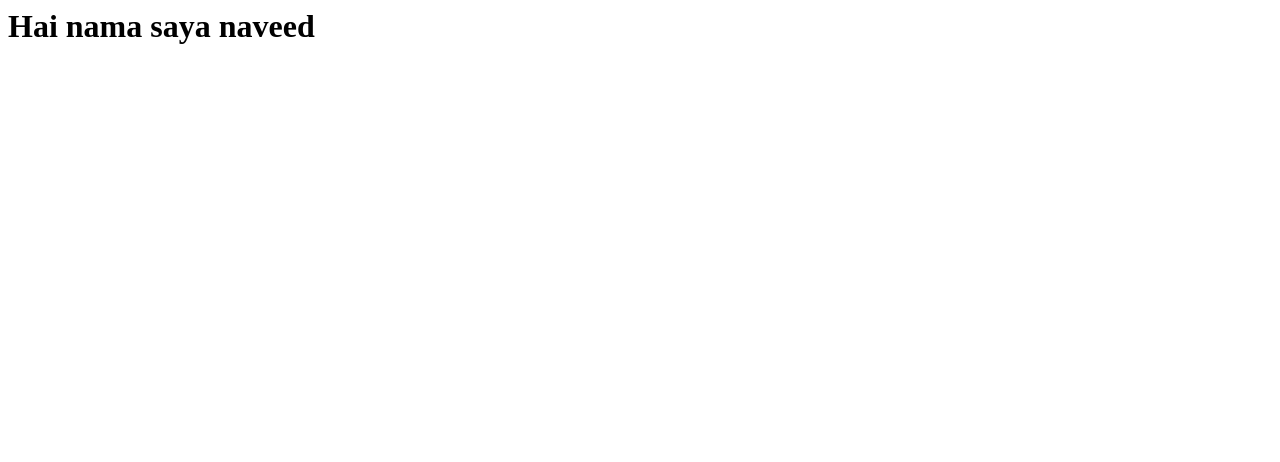
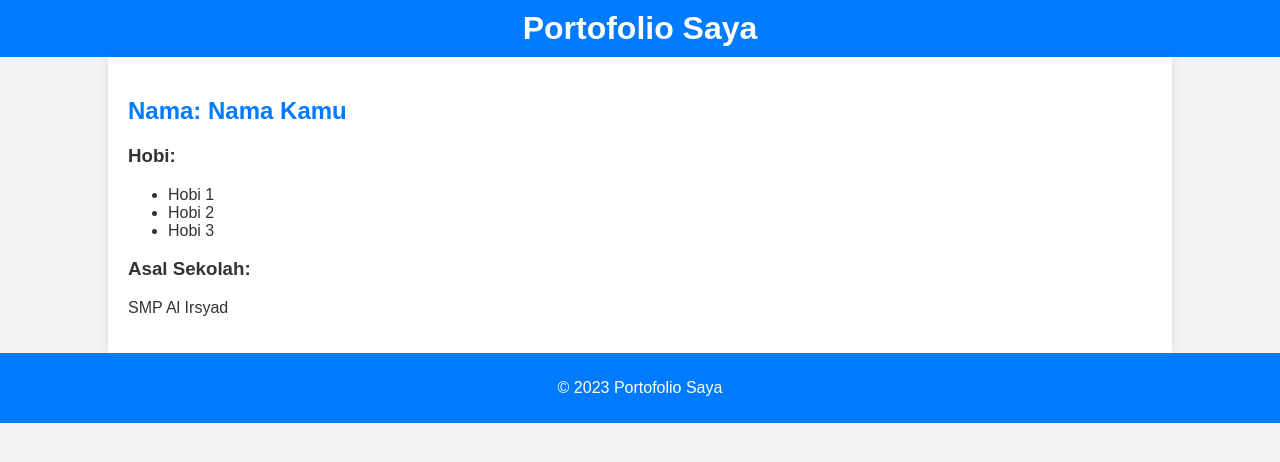
Before and after one commit to pemroalrisyad/nveed, a plain HTML site: page index.html in a window 1280 px wide. Drawn offline with Linux system fonts and the light colour scheme.

Commit message:
Update index.html

```diff
--- a/index.html
+++ b/index.html
@@ -1 +1,69 @@
-<h1>Hai nama saya naveed</h1>
+<!DOCTYPE html>
+<html lang="id">
+<head>
+    <meta charset="UTF-8">
+    <meta name="viewport" content="width=device-width, initial-scale=1.0">
+    <title>Portofolio Saya</title>
+    <style>
+        body {
+            font-family: Arial, sans-serif;
+            margin: 0;
+            padding: 0;
+            background-color: #f4f4f4;
+            color: #333;
+        }
+        header {
+            background: #007BFF;
+            color: white;
+            padding: 10px 0;
+            text-align: center;
+        }
+        .container {
+            width: 80%;
+            margin: auto;
+            overflow: hidden;
+            padding: 20px;
+            background: white;
+            box-shadow: 0 0 10px rgba(0, 0, 0, 0.1);
+        }
+        h1 {
+            margin: 0;
+        }
+        h2 {
+            color: #007BFF;
+        }
+        footer {
+            text-align: center;
+            padding: 10px 0;
+            background: #007BFF;
+            color: white;
+            position: relative;
+            bottom: 0;
+            width: 100%;
+        }
+    </style>
+</head>
+<body>
+
+<header>
+    <h1>Portofolio Saya</h1>
+</header>
+
+<div class="container">
+    <h2>Nama: Nama Kamu</h2>
+    <h3>Hobi:</h3>
+    <ul>
+        <li>Hobi 1</li>
+        <li>Hobi 2</li>
+        <li>Hobi 3</li>
+    </ul>
+    <h3>Asal Sekolah:</h3>
+    <p>SMP Al Irsyad</p>
+</div>
+
+<footer>
+    <p>&copy; 2023 Portofolio Saya</p>
+</footer>
+
+</body>
+</html>
```
